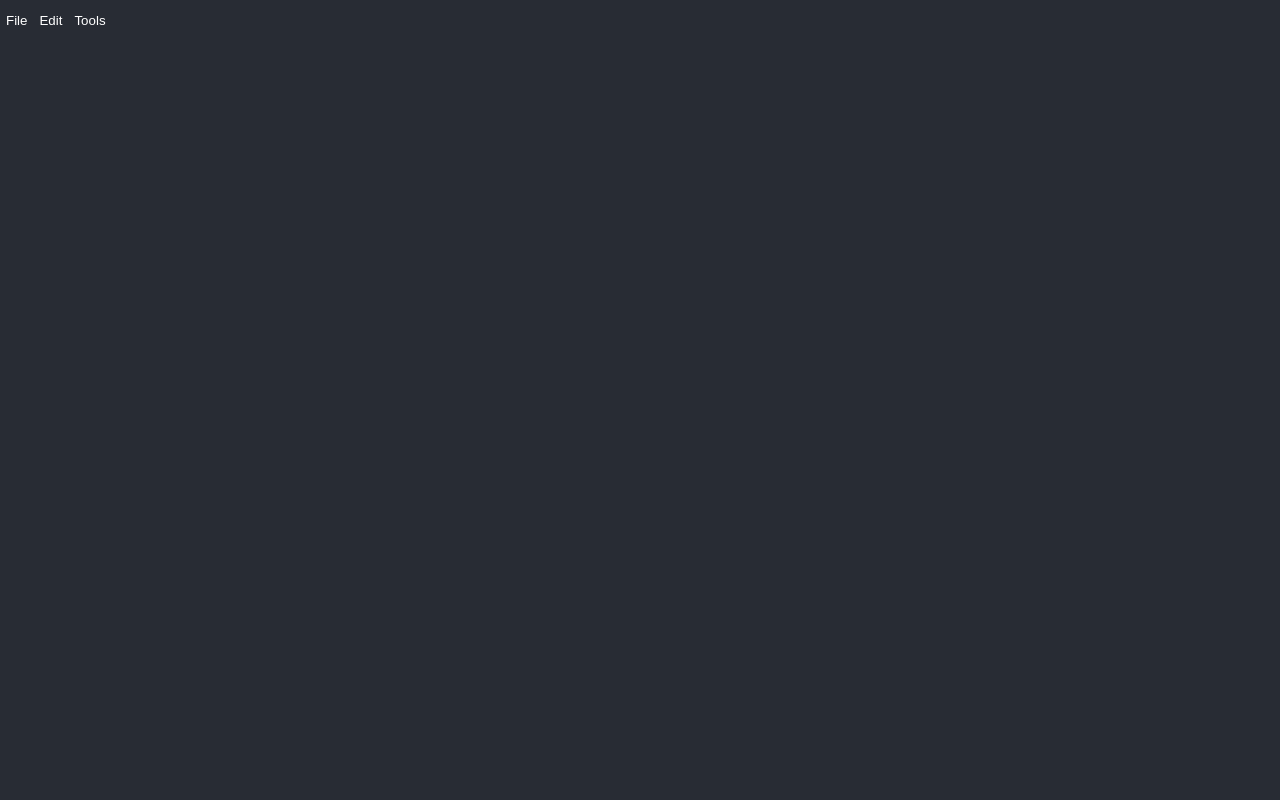
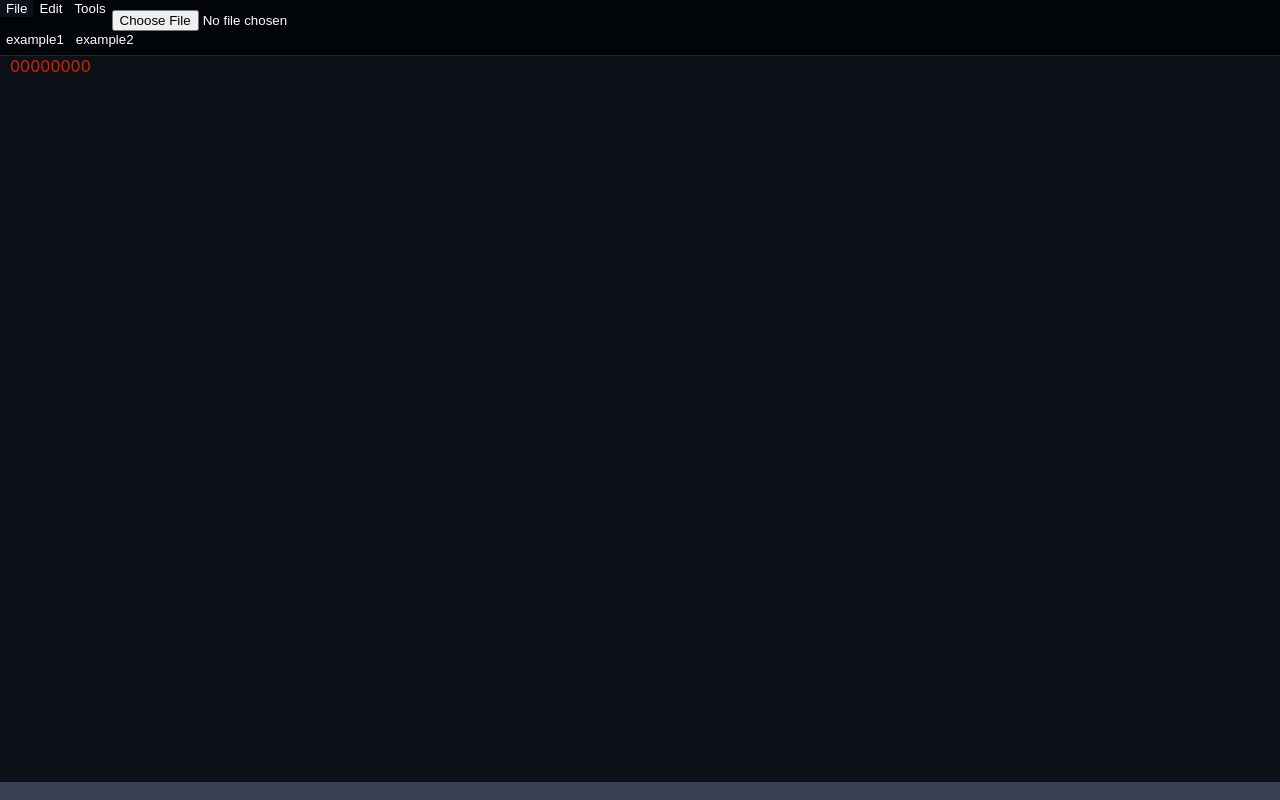
Before and after one commit to Connor-jt/my-app, a React (Create React App) app: page / in a window 1280 px wide. Built offline with nearby package versions, Linux system fonts and the light colour scheme; the HTML template or start-up script is replaced by a standard one.

Commit message:
WIP reading files into byte arrays

```diff
--- a/src/App.css
+++ b/src/App.css
@@ -1,13 +1,19 @@
 /* //////////////// // ---------------------------------------------------------------------------------
 // MAIN APP STYLES //
 // ////////////// */
+
+html, body{
+  height: 100vh;
+  margin: 0;
+}
+
 .App {
   margin: 0px;
   padding: 0px;
-  background-color: #282c34;
+  background-color: #010409;
   font-size: calc(10px + 2vmin);
   color: white;
-  min-height: 100vh;
+  height: 100vh;
   display: flex;
   flex-direction: column;
 }
@@ -16,11 +22,11 @@
 // TOOL BAR STYLES //
 // ///////////// */
 .ToolView{
-  height: 50px;
+  flex: 0 1 30px;
 }
 .ToolItem{
+  float: left;
   background-color: transparent;
-  margin: 10px, 0px;
   border: none;
   color: white;
 }
@@ -31,6 +37,54 @@
   background-color: #9090ff35;
 }
 
+/* ///////////////// // -------------------------------------------------------------------------------
+// FILE LIST STYLES //
+// /////////////// */
+.FileView{
+  flex: 0 1 18px;
+}
+.FileViewSeparator{
+  border: 0;
+  border-bottom: 1px solid #21262d;
+  height: 1px;
+  margin: 5px 0px 0px 0px;
+  padding: 0px;
+  width: 100vw;
+}
+
+
+
+/* //////////////////// // -------------------------------------------------------------------------------
+// CONTENT VIEW STYLES //
+// ////////////////// */
+.App .ContentView{
+  flex: 1 1 auto;
+  background-color: #0d1117;
+
+  display: flex;
+  flex-direction: row;
+}
+.App .Footer {
+  flex: 0 1 18px;
+  background-color: #384153;
+}
+.OffsetView{
+  margin: 0px 10px 0px 10px;
+  font-size: 16px;
+  flex: 0 1 auto;
+  color: #db2100;
+}
+
+.resizable-content {
+  flex: 0 1 auto;
+  min-height: 30px;
+  min-width: 30px;
+  resize: both;
+  overflow: auto;
+  max-height: fit-content;
+  max-width: fit-content;
+}
+
 /* ////////////// // --------------------------------------------------------------------------------
 // UNUSED STYLES //
 // //////////// */
--- a/src/App.tsx
+++ b/src/App.tsx
@@ -1,5 +1,112 @@
 import React from 'react';
 import './App.css';
+
+
+// ////////////////////////////////// //
+// TEMP FILE LOADING FUNCTIONALITIES // ----------------------
+// //////////////////////////////// //
+
+// struct list of all open files
+// id
+// file
+// filename
+// file reader
+const FileChunkSize:number = 1024;
+class FileProcessor{
+  file:File;
+  constructor(_file:File){
+    this.file = _file;
+
+
+    // call first read to setup top and bottom chunks
+    this.read(0, 0);
+  }
+  read(offset:number, count:number){
+    if (count >= FileChunkSize) throw new Error("read size too large");
+    // check to make sure at least some of the data falls inside
+    if (offset < 0) throw new Error("byte offset below 0");
+
+    // check whether the offset is out of range
+    if (offset < this.lowest_offset){
+      // then we need to read the previous chunk
+
+      // check if the offset falls outside the range of the next block
+      if (offset - this.lowest_offset){
+
+      }
+    }
+    if (offset + count > this.Highest_offset){
+
+    }
+
+    // drop any overflowing indicies
+
+  }
+  prev_chunk(){
+
+  }
+  next_chunk(){
+
+  }
+
+  lowest_offset:number; // first byte of lower chunk
+  Highest_offset:number; // last byte of upper chunk
+
+  lower_chunk:Uint8Array;
+  upper_chunk:Uint8Array;
+}
+
+function hook_filesbox(){
+
+  var files_box = document.getElementById('file');
+  if (files_box == null) throw("failed to find file input element");
+  files_box!.onchange = e => {
+      if (e.target == null) throw("filbox target doesn't exist");
+      var input = e.target as HTMLInputElement;
+      if (input.files == null || input.files!.length == 0) {return;} // "filbox no files selected"
+
+      var file:File = input.files![0];
+      if (file == null){return;} // dont do anything when we clear the file
+
+
+
+
+
+
+  };
+}
+
+// ///////////// //
+// UI FUNCTIONS //
+// /////////// //
+const line_height = 18;
+const offset_bytes = 4;
+var total_bytes:number = NaN;
+var bytes_per_row:number = NaN;
+
+var available_size:number = 0;
+var visible_rows:number = NaN;
+var total_rows:number = NaN;
+
+var last_row_index:number = NaN;
+var last_row_count:number = NaN;
+
+var rows_added_top:number = NaN; // added/removed from the top of the data view
+var rows_added_bot:number = NaN; // added/removed from bottom
+
+
+function update_onscreen_data(){
+
+}
+function update_data_scroll(){
+  // calculate how much of the screen space we're currently viewing
+
+}
+
+function UpdateOffsetView(){
+  // get available
+}
+
 
 // ////////////// //
 // CONTENT VIEWS //
@@ -17,7 +124,7 @@ function EditView(){
 }
 
 // wrapper window for files and content views
-function FileView(){
+function ContentView(){
 
   // need the offset side bar
   // need the "offset" and then offset per column and "decoded text"???
@@ -33,10 +140,19 @@ function App() {
         <button className='ToolItem'>File</button>
         <button className='ToolItem'>Edit</button>
         <button className='ToolItem'>Tools</button>
+        <input id="file" type="file" title="Select file to load" />
       </div>
       {/* file view/list */}
+      <div className='FileView'>
+        <button className='ToolItem'>example1</button>
+        <button className='ToolItem'>example2</button>
+      </div>
+      <hr className='FileViewSeparator'></hr>
       {/* content views */}
-      <div className='ContentView'/>
+      <div className='ContentView'>
+        <div className='OffsetView'>00000000</div>
+      </div>
+      <div className='Footer'/>
     </div>
   );
 }
```
